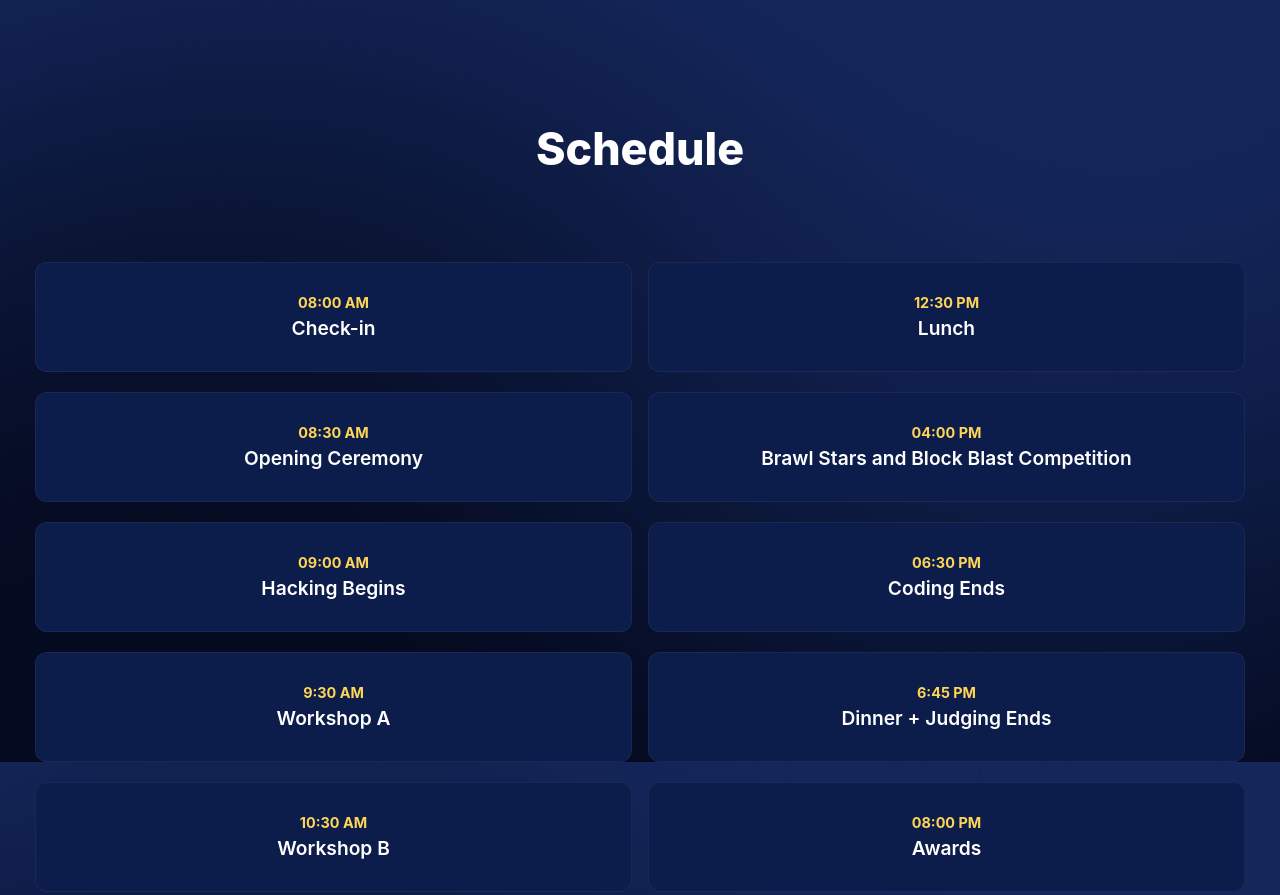
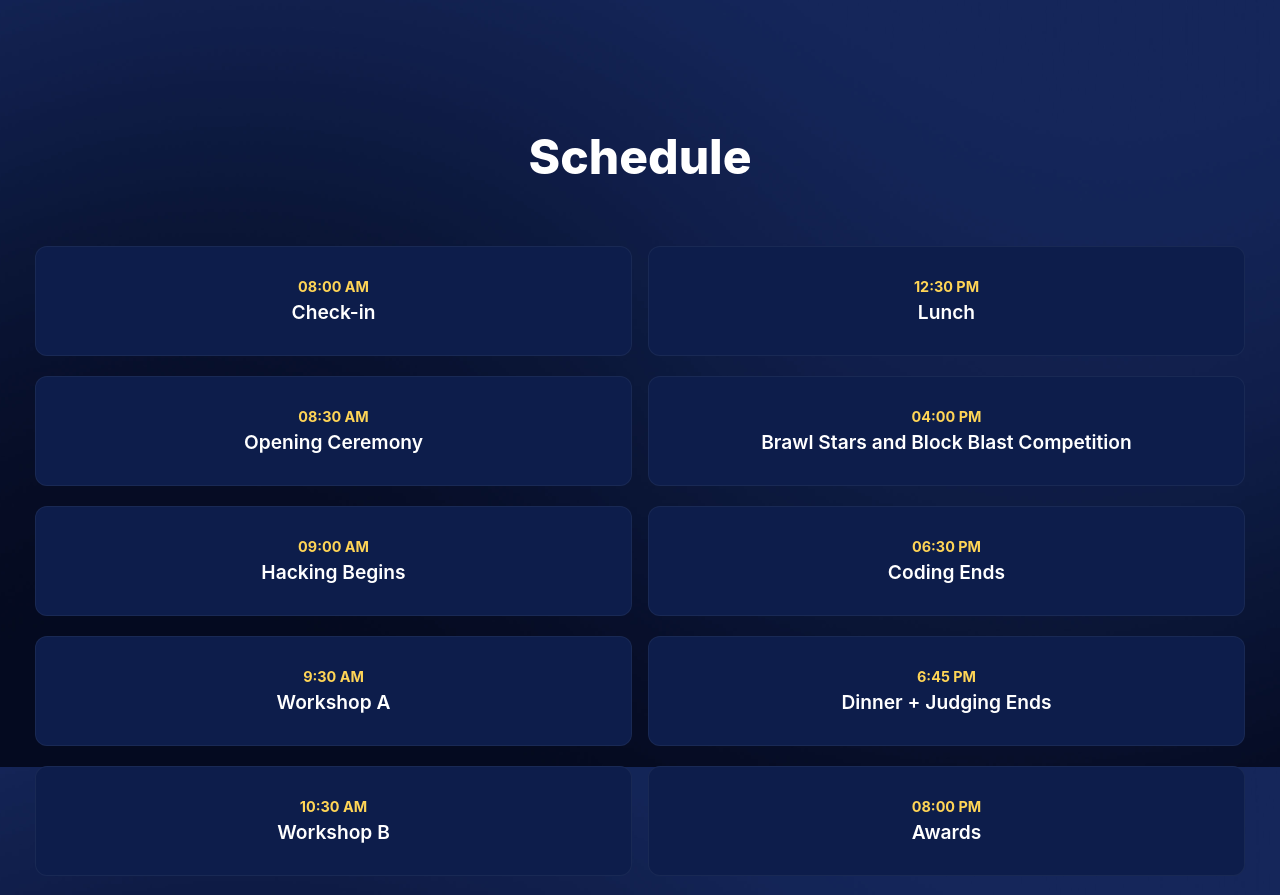
Before and after one commit to Milpitas-Hacks/milpitashacks-26, a website built with Vite: page index.html in a window 1280 px wide. Shown: the part 1480-2375 px from the top of the page. Built offline with nearby package versions, Linux system fonts and the light colour scheme.

Commit message:
Adjust styles for title and main-titletwo classes
Updated font size and styling for title and main-titletwo classes.

```diff
--- a/src/styles.css
+++ b/src/styles.css
@@ -727,7 +727,7 @@ nav {
 }
 
 .title {
-  font-size: 3.5vw;
+  font-size: 3rem;
   font-weight: 800;
   margin-top: 60px;
   margin-bottom: 60px;
@@ -854,10 +854,12 @@ p {
 }
 
 .main-titletwo {
-  transition: transform 1.2s ease, opacity 1.2s ease;
-  transform: translateY(-6vw);
-  opacity: 0;
-  padding-bottom: 2vw;
+  font-size: 3rem;
+  font-weight: 800;
+  margin-top: 60px;
+  margin-bottom: 60px;
+  color: #ffffff;
+  text-align: center;
 }
 
 
```
